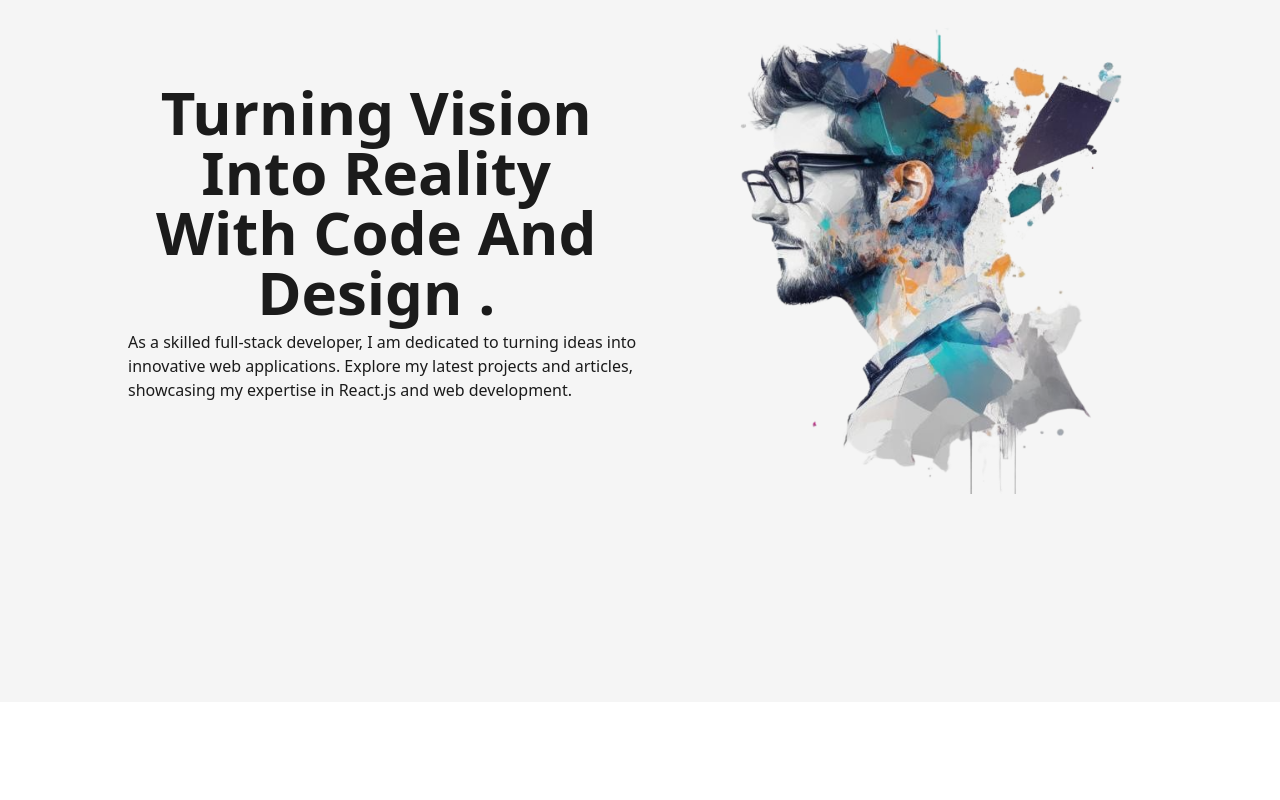
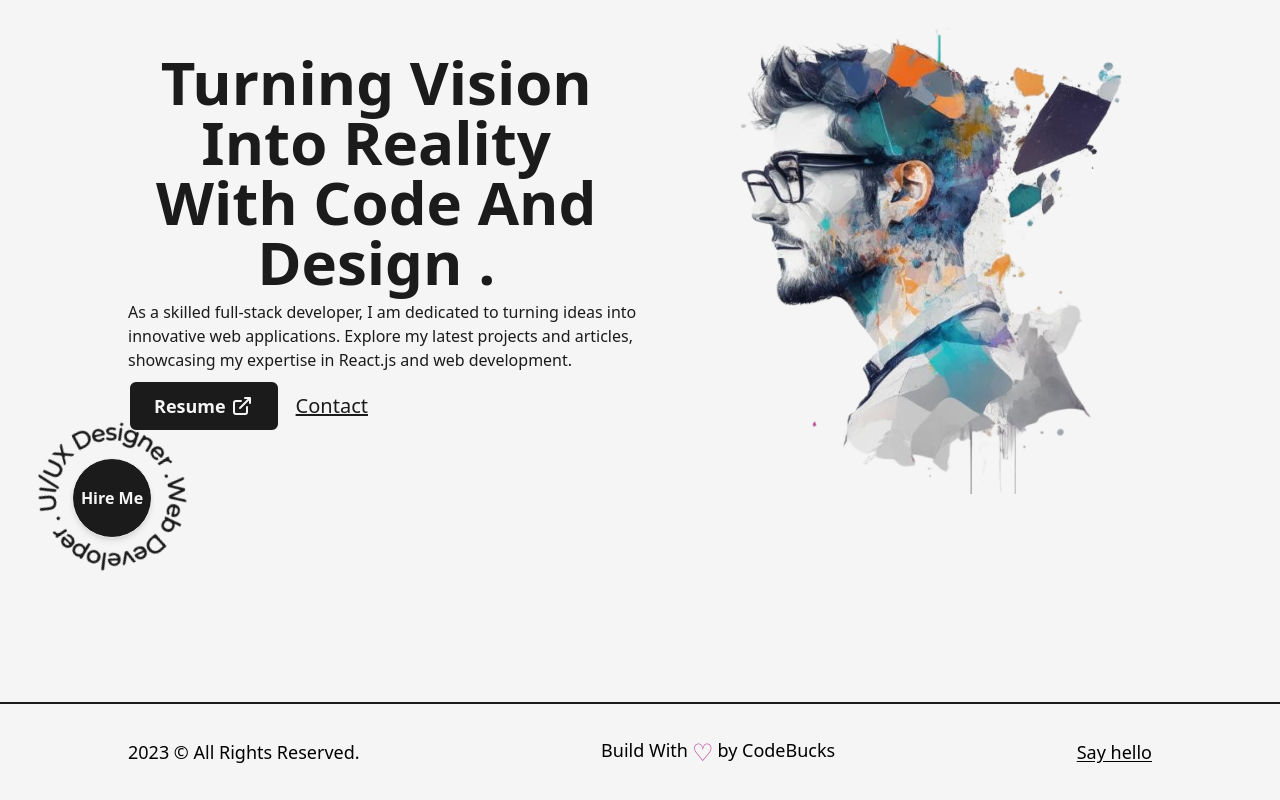
Before and after one commit to MdAatif-Tegginmani/Next-Portfolio, a Next.js app: page / in a window 1280 px wide. Shown: the part 190-990 px from the top of the page. Before the commit the page ends 892 px from the top, so only its background shows below. Built offline with nearby package versions, Linux system fonts and the light colour scheme.

Commit message:
page/nav/

```diff
--- /dev/null
+++ b/src/components/Footer.js
@@ -0,0 +1,23 @@
+import React from 'react'
+import Link from 'next/link'
+import Layout from './Layout'
+
+const Footer = () => {
+  return (
+    <footer className='w-full border-t-2 border-solid border-dark font-medium text-lg '>
+        <Layout className='py-8 flex items-center justify-between'>
+            <span>{new Date().getFullYear()} &copy; All Rights Reserved.</span>
+            <div className='flex center'>
+            Build With <span className='text-primary text-2xl px-1'>&#9825; </span>   by&nbsp;<Link href='/'>CodeBucks</Link>
+            {/* Need to add website  */}
+            </div>
+
+            <Link href='/' className='underline underline-offset-2'>Say hello</Link>
+
+
+        </Layout>
+    </footer>
+  )
+}
+
+export default Footer
--- /dev/null
+++ b/src/components/HireMe.js
@@ -0,0 +1,21 @@
+import React from 'react'
+import { CircularText } from './Icons'
+import Link from 'next/link'
+
+const HireMe = () => {
+    return (
+        <div className='fixed left-4 bottom-4 flex items-center justify-center overflow-hidden'
+        >
+        <div className='w-48 h-auto flex items-center justify-center relative'>
+        <CircularText className={"fill-dark animate-spin-slow "} />
+
+        <Link href='mailto:abcd@gmail.com' className='flex items-center justify-center absolute left-1/2 top-1/2 -translate-x-1/2 -translate-y-1/2 bg-dark text-light shadow-md border border-solid w-20 h-20 rounded-full font-semibold hover:bg-light hover:text-dark'>
+            Hire Me
+        </Link>
+
+        </div>
+        </div>
+    )
+}
+
+export default HireMe
--- a/src/pages/_app.js
+++ b/src/pages/_app.js
@@ -1,6 +1,7 @@
 import '@/styles/globals.css'
 import Head from 'next/head'
 import Navbar from '@/components/Navbar'
+import Footer from '@/components/Footer'
 
 export default function App({ Component, pageProps }) {
   return (
@@ -12,6 +13,7 @@ export default function App({ Component, pageProps }) {
     <main className='bg-light w-full min-h-screen '>
     <Navbar/>
     <Component {...pageProps} />
+    <Footer />
     </main>
     </>
   )
--- /dev/null
+++ b/src/pages/about.js
@@ -0,0 +1,29 @@
+import React from 'react'
+import Head from 'next/head'
+import AnimatedText from '@/components/AnimatedText'
+import Layout from '@/components/Layout'
+
+const about = () => {
+    return (
+
+        <>
+            <Head>
+                <title>CodeBucks | About Page</title>
+                <meta name='description' content='any description' />
+            </Head>
+            <main className='flex w-full flex-col items-center justify-center'>
+                <Layout className='pt-16'>
+                    <AnimatedText text=' Passion Fuels Purpose! ' />
+                    <div className='grid w-full grid-cols-8 gap-16'>
+                        <div className='col-span-3 flex flex-col items-start justify-start'>
+                            <h2 className='mb-4 text-lg font-bold uppercase text-dark/75'>Biography</h2>
+                        </div>
+                    </div>
+                </Layout>
+            </main>
+        </>
+
+    )
+}
+
+export default about
--- a/src/pages/index.js
+++ b/src/pages/index.js
@@ -3,6 +3,10 @@ import Layout from "@/components/Layout";
 import Image from "next/image";
 import propfilePic from "@/../public/images/profile/developer-pic.png";
 import AnimatedText from "@/components/AnimatedText";
+import Link from "next/link";
+import { LinkArrow } from "@/components/Icons";
+import HireMe from "@/components/HireMe";
+import lightBulb from '@/../public/images/svgs/miscellaneous_icons_1.svg'
 
 export default function Home() {
   return (
@@ -27,7 +31,16 @@ export default function Home() {
                 projects and articles, showcasing my expertise in React.js and
                 web development.
               </p>
+              <div className="flex items-center self-start mt-2">
+                <Link href="/dummy.pdf" target={"_blank"}
+                className="flex items-center bg-dark text-light p-2.5 px-6 rounded-lg text-lg font-semibold hover:bg-light hover:text-dark border-2 border-solid border-transparent hover:border-dark  " download={true}>
+                Resume <LinkArrow className={"w-6 ml-1"}/>
+                </Link>
+                <Link href='mailto:abcd@gmail.com' target={"_blank"} className="ml-4 text-xl font-medium capitalize text-dark underline">Contact</Link>
               </div>
+            </div>
+
+
             <div className="w-1/2">
               <Image
                 src={propfilePic}
@@ -35,8 +48,15 @@ export default function Home() {
                 className="w-full h-auto"
               />
             </div>
+
+
+
+
           </div>
         </Layout>
+        <HireMe />
+
+
       </main>
     </>
   );
--- a/tailwind.config.js
+++ b/tailwind.config.js
@@ -16,7 +16,11 @@ module.exports = {
       light: "#f5f5f5",
       primary: "#B63E96", // 240,86,199
       primaryDark: "#58E6D9", // 80,230,217
-  }
+    },
+    animation: {
+      'spin-slow': 'spin 8s linear infinite ',
+
+    },
   },
   plugins: [],
 }
```
Lines whose indentation alone changed are shown as unchanged.
